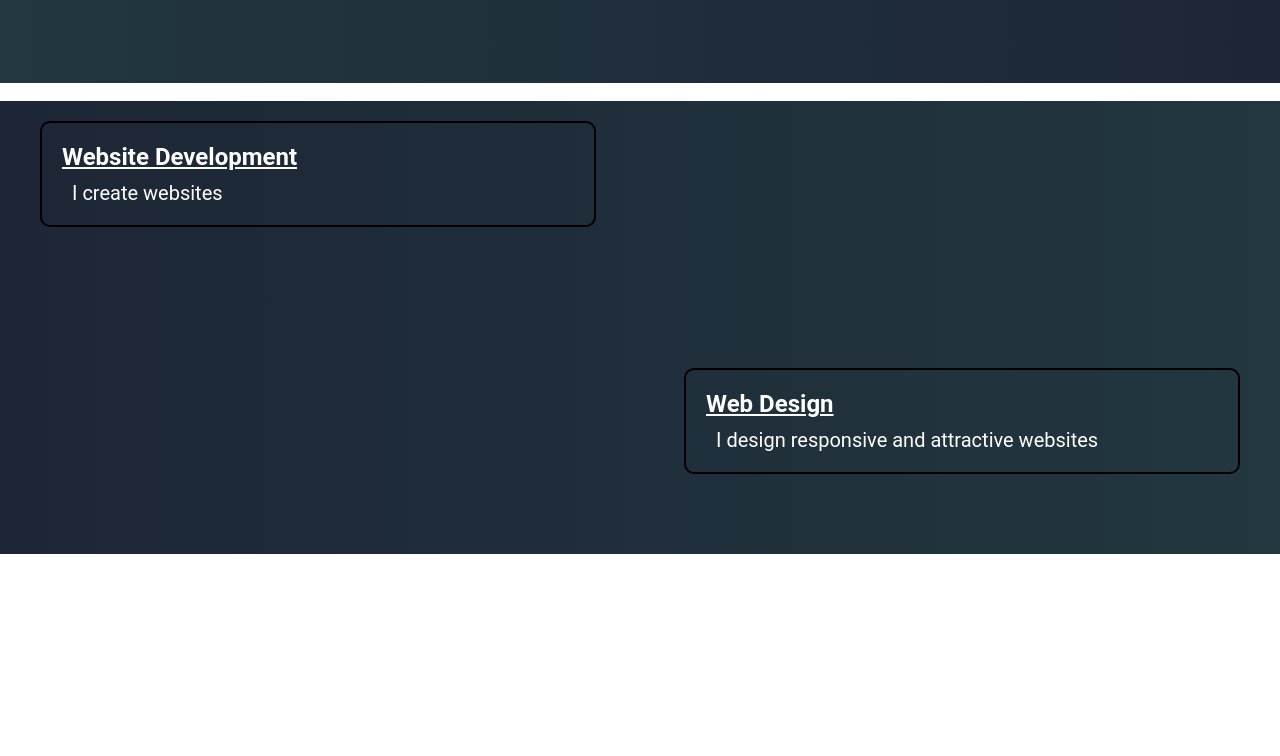
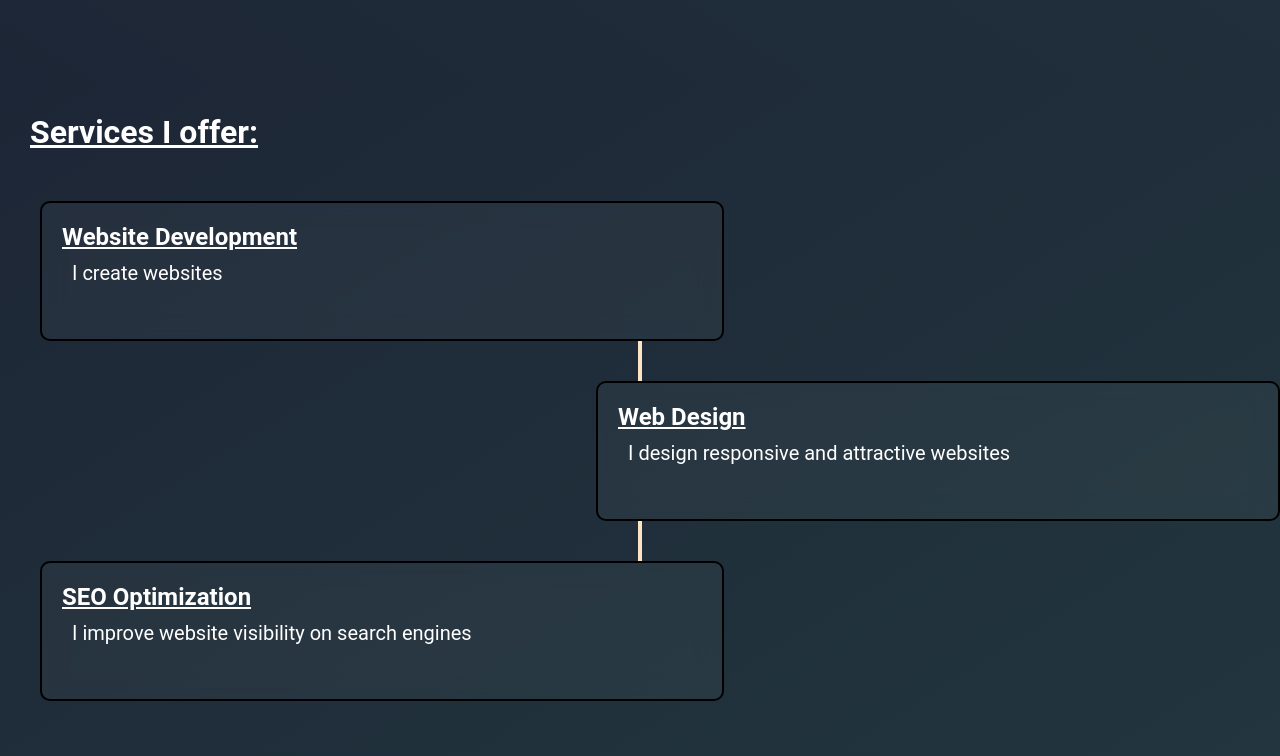
Before and after one commit to ujwal-khatiwada/portfolio, a plain HTML site: page index.html in a window 1280 px wide. Shown: the part 717-1473 px from the top of the page. Drawn offline with Linux system fonts and the light colour scheme.

Commit message:
updated some thing

```diff
--- a/index.html
+++ b/index.html
@@ -58,19 +58,23 @@
             </div>
         </div>
     </div>
-<br>
     <div class="services">
+        <h3>Services I offer:</h3>
+        <div class="container">
             <div class="services1">
                 <h4>Website Development</h4>
                 <p>I create websites</p>
             </div>
+            <div class="line"></div>
             <div class="services2">
                 <h4>Web Design</h4>
                 <p>I design responsive and attractive websites</p>
             </div>
+            <div class="line"></div>
             <div class="services3">
                 <h4>SEO Optimization</h4>
                 <p>I improve website visibility on search engines</p>
+            </div>
         </div>
     </div>
 <br>
--- a/style.css
+++ b/style.css
@@ -26,6 +26,12 @@ p{
 h2{
     font-family: 'Roboto', sans-serif;
     font-size: 48px;
+    font-weight: 700;
+    color: rgb(255, 255, 255);
+}
+h3{
+    font-family: 'Roboto', sans-serif;
+    font-size: 32px;
     font-weight: 700;
     color: rgb(255, 255, 255);
 }
@@ -88,7 +94,7 @@ h5{
     display: flex;
     flex-direction: column;
 
-    background: linear-gradient(to right, rgb(34, 55, 63), rgb(29, 38, 54));
+  background: linear-gradient(to bottom left, rgb(34, 55, 63), rgb(29, 38, 54));
     background-size: cover;
     background-attachment: fixed;
 
@@ -122,9 +128,6 @@ h5{
 .hero > .heroleft > .text{
     margin: 10px 20px;
 }
-.hero > .heroleft > .text > p{
-    font-size: 16px;
-}
 .hero > .heroleft > button {
     position: relative;
     padding: 10px 20px;
@@ -140,32 +143,74 @@ h5{
     box-shadow: 5px 5px 20px 5px rgb(2, 192, 240);
 }
 
-
+.services>h3{
+    text-decoration: underline;
+}
 .services{
-    background: linear-gradient(to left, rgb(34, 55, 63), rgb(29, 38, 54));
+    background: linear-gradient(to top left, rgb(34, 55, 63), rgb(29, 38, 54));
     background-size: cover;
     background-attachment: fixed;
-    height: 80dvh;
+    height: 100dvh;
+}
+.services>h3{
+    padding: 30px;
+}
+.container{
     display: flex;
     flex-direction: column;
     justify-content: space-between;
 }
-.services>div{
+
+.services>.container>div{
+    background: rgba(255, 255, 255, 0.041);  /* semi-transparent background */
+    backdrop-filter: blur(12px);           /* frosted glass effect */
+    -webkit-backdrop-filter: blur(12px);
     margin: 20px 40px;
     padding: 20px;
-    height: fit-content;
-    width: 40vw;
+    height: 12vh;
+    width: 50vw;
     border: 2px solid black;
     border-radius: 10px;
 }
-.services > :nth-child(2){
+.services >.container> :nth-child(1){
+    margin-bottom: 0;
+}
+.services >.container> :nth-child(2){
+    align-self: center;
+    margin: 0;
+    padding: 0;
+    background-color: bisque;
+    height: 30vh;
+    height: 5vh;
+    width: .3vw;
+    border: 0px;
+    border-radius: 0;
+}
+.services >.container>:nth-child(4){
+    align-self: center;
+    margin: 0;
+    padding: 0;
+    background-color: bisque;
+    height: 30vh;
+    height: 5vh;
+    width: .3vw;
+    border: 0px;
+    border-radius: 0;
+}
+
+.services >.container> :nth-child(3){
+    margin: 0;
     align-self: flex-end;
 }
-.services > div > h4{
+.services >.container> :nth-child(5){
+    margin-top: 0;
+}
+
+.services >.container> div > h4{
     text-decoration: underline;
 }
 
-.services > div > p{
+.services >.container> div > p{
     margin: 0 0 0 10px;
     padding-top: 10px;
 }
@@ -209,10 +254,12 @@ img{
         width: 100vw;
     }
     h2{font-size: 32px;}
+    h3{font-size: 26px;}
     h4{font-size: 20px;}
-    p{font-size: 12px;}
+    p{font-size: 16px;}
     .nav{
-        width: 90%;
+        align-self: center;
+        width: 85vw;
         margin: 2vh 0 0 0;
     }
     .nav p{
@@ -235,13 +282,10 @@ img{
         margin: 20px 0 0 0;
     }
     .services{
-        height: 50dvh;
+        height: 100dvh;
     }
     .services>div{
         width: 50vw;
-    }
-    .services>div>{
-
     }
 }
 
```
Lines whose indentation alone changed are shown as unchanged.
